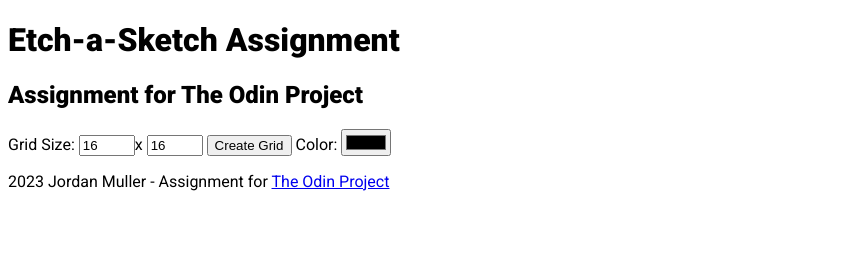
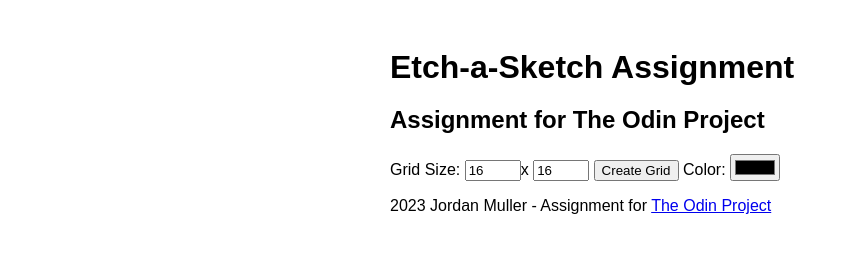
Before and after one commit to itsjordanmuller/odin-etch-a-sketch, a plain HTML site: page index.html in a window 1280 px wide. Shown: the whole page, without its empty margins (0-849 px from the left). Drawn offline with Linux system fonts and the light colour scheme.

Commit message:
Add style for container and heading, move header and footer into main container to fix alignment

```diff
--- a/index.html
+++ b/index.html
@@ -8,12 +8,13 @@
   <link rel="stylesheet" href="style.css">
 </head>
 <body>
+
+<div class="container">
 <!-- Header Container -->
 <header>
   <h1>Etch-a-Sketch Assignment</h1>
   <h2>Assignment for The Odin Project</h2>
 </header>
-<div class="container">
   <!-- User Inputs -->
   <div class="inputs">
     <label>Grid Size:</label>
@@ -27,11 +28,12 @@
   <div class="grid">
 
   </div>
-</div>
 <!-- Footer Container -->
 <footer>
   <p>2023 Jordan Muller - Assignment for <a href="https:www.theodinproject.com">The Odin Project</a></p>
 </footer>
+</div>
+
   <script src="etch.js"></script>
 </body>
 </html>
--- a/style.css
+++ b/style.css
@@ -15,3 +15,14 @@ body {
 	background-color: white;
 	margin: 0;
 }
+
+.container {
+	max-width: 500px;
+	margin: 0 auto;
+	padding: 20px;
+	font-family: sans-serif;
+}
+
+h1 {
+	margin-bottom: 20px;
+}
```
